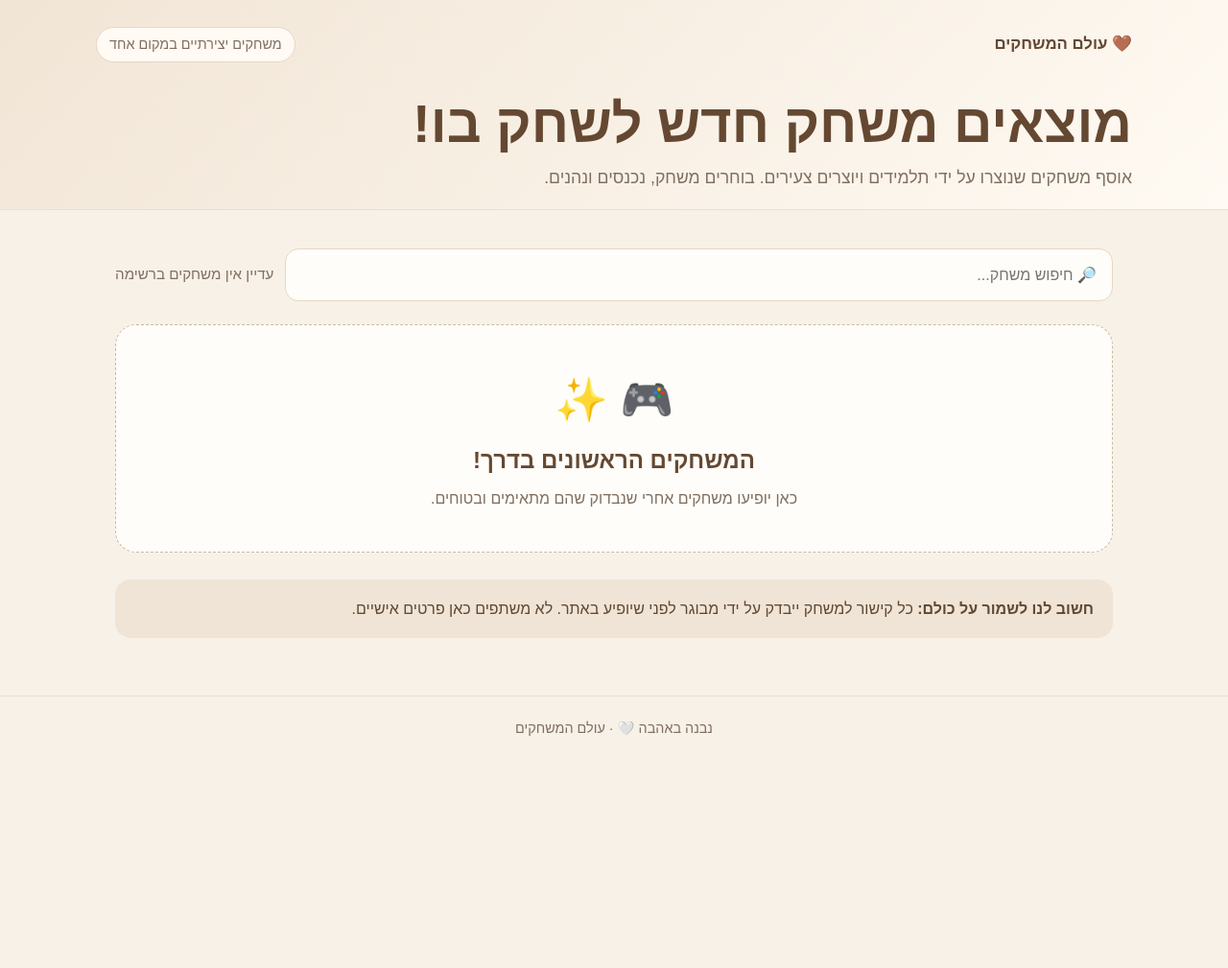
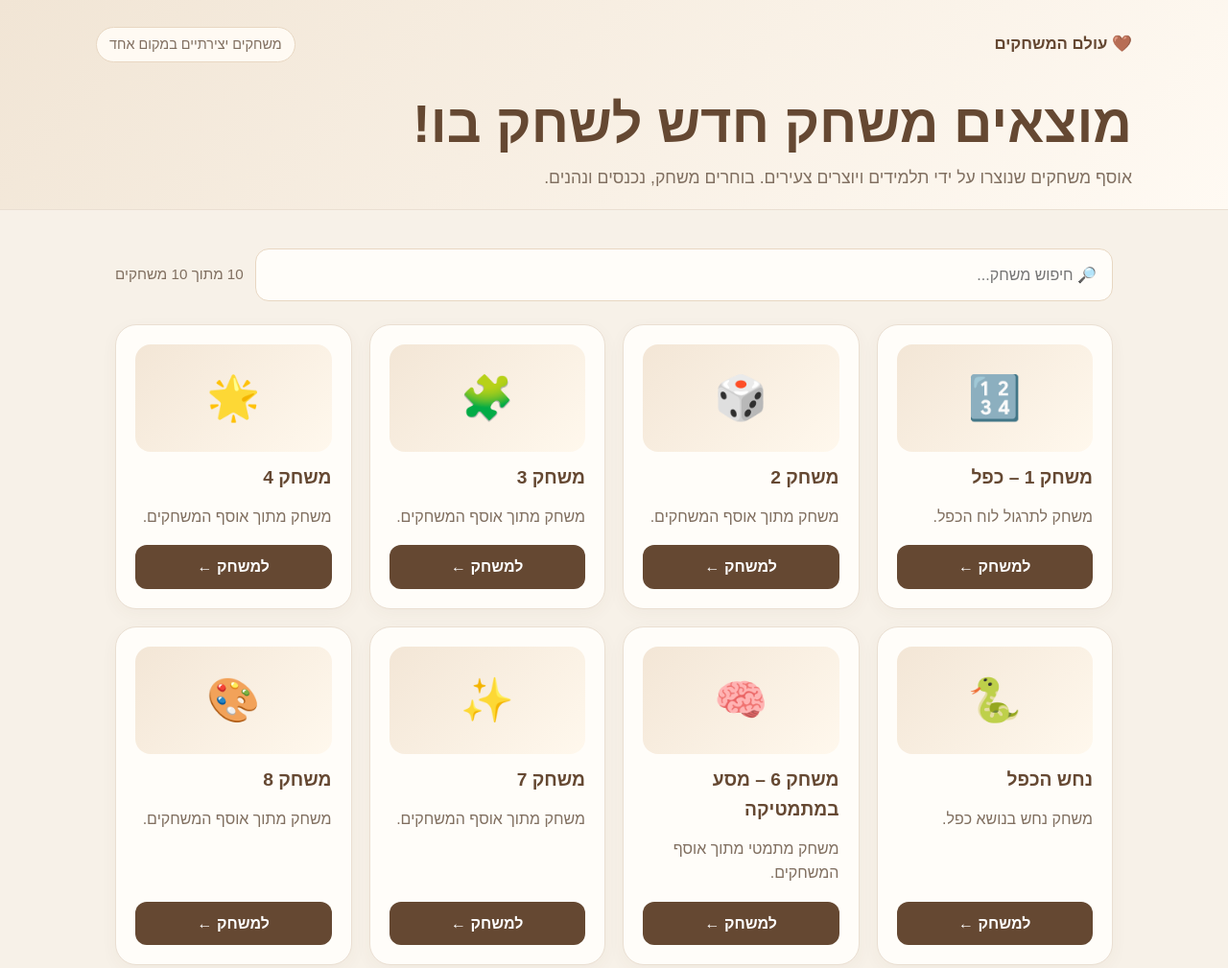
Before and after one commit to einavbait-collab/games, a plain HTML site: page index.html in a window 1280 px wide. Shown: the top 1009 px of the page at 96% size. Before the commit the page ends 800 px from the top, so only its background shows below. Drawn offline with Linux system fonts and the light colour scheme.

Commit message:
Add the nine submitted games to the site

```diff
--- a/index.html
+++ b/index.html
@@ -6,30 +6,25 @@
   <meta name="theme-color" content="#f7f1e8">
   <title>עולם המשחקים</title>
   <style>
-    :root{--cream:#f7f1e8;--paper:#fffdf9;--brown:#654832;--dark:#3e2b20;--tan:#e8d7c2;--muted:#806f60;--line:#eadfD2}
+    :root{--cream:#f7f1e8;--paper:#fffdf9;--brown:#654832;--dark:#3e2b20;--tan:#e8d7c2;--muted:#806f60;--line:#eadfd2}
     *{box-sizing:border-box}
     body{margin:0;background:var(--cream);color:var(--dark);font-family:Arial,"Noto Sans Hebrew",sans-serif;line-height:1.6}
     header{padding:28px 20px 18px;background:linear-gradient(135deg,#f1e5d5,#fffaf3);border-bottom:1px solid var(--line)}
-    .wrap{max-width:1080px;margin:auto}
-    .top{display:flex;align-items:center;justify-content:space-between;gap:16px;flex-wrap:wrap}
-    .brand{font-size:1.05rem;font-weight:700;color:var(--brown)}
-    .tag{background:#fffaf3;border:1px solid var(--tan);border-radius:999px;padding:6px 13px;color:var(--muted);font-size:.9rem}
-    h1{font-size:clamp(2rem,5vw,3.5rem);line-height:1.15;margin:32px 0 10px;color:var(--brown)}
-    .lead{font-size:1.1rem;color:var(--muted);max-width:650px;margin:0}
-    main{padding:30px 20px 60px}
-    .tools{display:flex;gap:12px;align-items:center;flex-wrap:wrap;margin:10px 0 24px}
-    .search{flex:1;min-width:220px;position:relative}
-    input{width:100%;padding:14px 16px;border:1px solid var(--tan);border-radius:14px;background:var(--paper);font:inherit;color:var(--dark);outline:none}
-    input:focus{border-color:var(--brown);box-shadow:0 0 0 3px #65483218}
-    .count{color:var(--muted);font-size:.95rem}
+    .wrap{max-width:1080px;margin:auto}.top{display:flex;align-items:center;justify-content:space-between;gap:16px;flex-wrap:wrap}
+    .brand{font-size:1.05rem;font-weight:700;color:var(--brown)}.tag{background:#fffaf3;border:1px solid var(--tan);border-radius:999px;padding:6px 13px;color:var(--muted);font-size:.9rem}
+    h1{font-size:clamp(2rem,5vw,3.5rem);line-height:1.15;margin:32px 0 10px;color:var(--brown)}.lead{font-size:1.1rem;color:var(--muted);max-width:650px;margin:0}
+    main{padding:30px 20px 60px}.tools{display:flex;gap:12px;align-items:center;flex-wrap:wrap;margin:10px 0 24px}
+    .search{flex:1;min-width:220px}input{width:100%;padding:14px 16px;border:1px solid var(--tan);border-radius:14px;background:var(--paper);font:inherit;color:var(--dark);outline:none}
+    input:focus{border-color:var(--brown);box-shadow:0 0 0 3px #65483218}.count{color:var(--muted);font-size:.95rem}
     .grid{display:grid;grid-template-columns:repeat(auto-fit,minmax(230px,1fr));gap:18px}
-    .empty{grid-column:1/-1;text-align:center;background:var(--paper);border:1px dashed #cdb79f;border-radius:22px;padding:42px 20px}
-    .empty .emoji{font-size:2.8rem}
-    .empty h2{color:var(--brown);margin:8px 0}
-    .empty p{color:var(--muted);margin:0 auto;max-width:460px}
+    .game{background:var(--paper);border:1px solid var(--line);border-radius:22px;padding:20px;box-shadow:0 5px 18px #6548320b;display:flex;flex-direction:column;gap:9px}
+    .game-art{height:112px;border-radius:16px;background:linear-gradient(135deg,#f3e6d6,#fff8ed);display:grid;place-items:center;font-size:2.8rem}
+    .game h2{color:var(--brown);font-size:1.2rem;margin:3px 0}.game p{color:var(--muted);margin:0;flex:1}
+    .play{display:inline-block;text-decoration:none;background:var(--brown);color:white;padding:10px 16px;border-radius:12px;text-align:center;font-weight:700;margin-top:8px}
+    .play:hover{background:var(--dark)}.empty{grid-column:1/-1;text-align:center;background:var(--paper);border:1px dashed #cdb79f;border-radius:22px;padding:42px 20px}
+    .empty .emoji{font-size:2.8rem}.empty h2{color:var(--brown);margin:8px 0}.empty p{color:var(--muted);margin:0 auto;max-width:460px}
     .note{margin-top:28px;padding:18px 20px;border-radius:16px;background:#efe4d6;color:#604832}
-    footer{text-align:center;padding:22px;color:var(--muted);font-size:.9rem;border-top:1px solid var(--line)}
-    a{color:var(--brown)}
+    footer{text-align:center;padding:22px;color:var(--muted);font-size:.9rem;border-top:1px solid var(--line)}a{color:var(--brown)}
     @media(max-width:520px){header{padding-top:20px}.top{align-items:flex-start}main{padding-inline:15px}}
   </style>
 </head>
@@ -62,24 +57,31 @@
   </main>
   <footer>נבנה באהבה 🤍 · עולם המשחקים</footer>
   <script>
-    // משחקים יתווספו כאן רק לאחר בדיקת הקישור והתוכן.
-    const games = [];
+    const games = [
+      {title:"משחק 1 – כפל",description:"משחק לתרגול לוח הכפל.",url:"https://kefel-game1.tiiny.site/",emoji:"🔢"},
+      {title:"משחק 2",description:"משחק מתוך אוסף המשחקים.",url:"https://sites.google.com/view/dardasit4/full-page-embed",emoji:"🎲"},
+      {title:"משחק 3",description:"משחק מתוך אוסף המשחקים.",url:"https://deft-truffle-186ff1.netlify.app/",emoji:"🧩"},
+      {title:"משחק 4",description:"משחק מתוך אוסף המשחקים.",url:"https://sites.google.com/view/hallamulla178/full-page-embed",emoji:"🌟"},
+      {title:"נחש הכפל",description:"משחק נחש בנושא כפל.",url:"https://kefelsnake.netlify.app",emoji:"🐍"},
+      {title:"משחק 6 – מסע במתמטיקה",description:"משחק מתמטי מתוך אוסף המשחקים.",url:"https://sites.google.com/view/math-quest-haifa/בית",emoji:"🧠"},
+      {title:"משחק 7",description:"משחק מתוך אוסף המשחקים.",url:"https://share.gemini.google/bvILyGKDmktz",emoji:"✨"},
+      {title:"משחק 8",description:"משחק מתוך אוסף המשחקים.",url:"https://cozy-moxie-637f34.netlify.app",emoji:"🎨"},
+      {title:"משחק 9",description:"משחק מתוך אוסף המשחקים.",url:"https://sites.google.com/view/karpada/full-page-embed",emoji:"🧸"},
+      {title:"אלבום צביעה ומתמטיקה",description:"פעילות צביעה ומתמטיקה.",url:"https://sites.google.com/view/coloring-math-album",emoji:"🖍️"}
+    ];
     const search = document.getElementById('search');
     const grid = document.getElementById('games');
     const count = document.getElementById('count');
+    function escapeHtml(value){return String(value).replace(/[&<>"']/g,c=>({'&':'&amp;','<':'&lt;','>':'&gt;','"':'&quot;',"'":'&#39;'}[c]));}
+    function safeUrl(value){try{const u=new URL(value);return u.protocol==='https:'?u.href:'#';}catch{return '#';}}
     function render(){
-      const term = search.value.trim().toLocaleLowerCase('he');
-      const matches = games.filter(game => (game.title + ' ' + game.description).toLocaleLowerCase('he').includes(term));
-      count.textContent = games.length ? matches.length + ' משחקים נמצאו' : 'עדיין אין משחקים ברשימה';
-      if(!matches.length){
-        grid.innerHTML = '<div class="empty"><div class="emoji" aria-hidden="true">🎮 ✨</div><h2>'+(games.length ? 'לא מצאנו משחק כזה' : 'המשחקים הראשונים בדרך!')+'</h2><p>'+(games.length ? 'נסו מילת חיפוש אחרת.' : 'כאן יופיעו משחקים אחרי שנבדוק שהם מתאימים ובטוחים.')+'</p></div>';
-        return;
-      }
-      grid.innerHTML = matches.map(game => '<article class="empty"><h2>'+escapeHtml(game.title)+'</h2><p>'+escapeHtml(game.description)+'</p><p><a href="'+safeUrl(game.url)+'" target="_blank" rel="noopener noreferrer">למשחק ←</a></p></article>').join('');
+      const term=search.value.trim().toLocaleLowerCase('he');
+      const matches=games.filter(game=>(game.title+' '+game.description).toLocaleLowerCase('he').includes(term));
+      count.textContent=matches.length+' מתוך '+games.length+' משחקים';
+      if(!matches.length){grid.innerHTML='<div class="empty"><div class="emoji">🔎</div><h2>לא מצאנו משחק כזה</h2><p>נסו מילת חיפוש אחרת.</p></div>';return;}
+      grid.innerHTML=matches.map(game=>'<article class="game"><div class="game-art" aria-hidden="true">'+game.emoji+'</div><h2>'+escapeHtml(game.title)+'</h2><p>'+escapeHtml(game.description)+'</p><a class="play" href="'+safeUrl(game.url)+'" target="_blank" rel="noopener noreferrer">למשחק ←</a></article>').join('');
     }
-    function escapeHtml(value){return String(value).replace(/[&<>"']/g, c=>({'&':'&amp;','<':'&lt;','>':'&gt;','"':'&quot;',"'":'&#39;'}[c]));}
-    function safeUrl(value){try{const u=new URL(value);return u.protocol==='https:'?u.href:'#';}catch{return '#';}}
-    search.addEventListener('input', render);
+    search.addEventListener('input',render);
     render();
   </script>
 </body>
```
